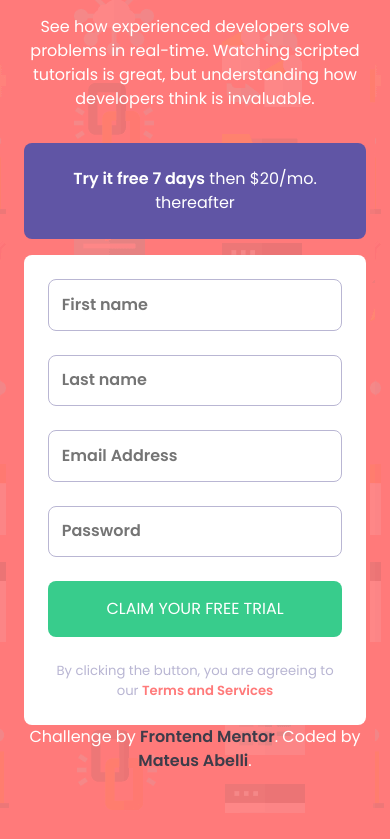
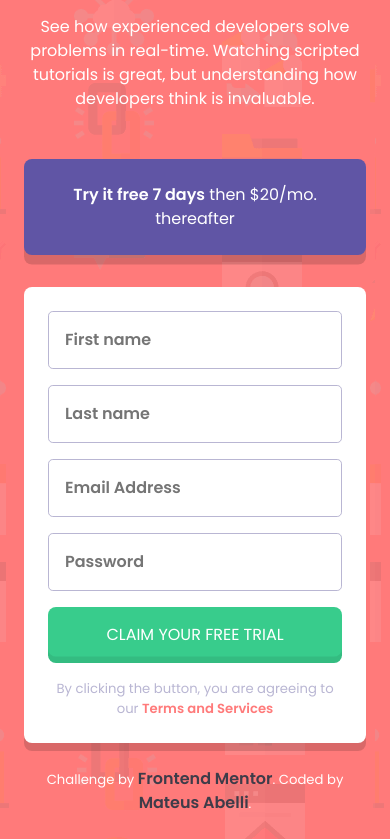
Before and after one commit to mateusabelli/intro-component-form, a plain HTML site: page index.html in a window 390 px wide. Shown: the part 107-946 px from the top of the page. Before the commit the page ends 920 px from the top, so only its background shows below. Drawn offline with Linux system fonts and the light colour scheme.

Commit message:
Updated mobile styles

```diff
--- a/style.css
+++ b/style.css
@@ -92,6 +92,7 @@ select {
   }
 }
 
+/* Base styles */
 h1 {
   line-height: 1.3;
 }
@@ -104,7 +105,7 @@ body {
 
   display: grid;
   padding: 1.5rem;
-  grid-template-rows: 1fr 4rem;
+  grid-template-rows: 1fr 3rem;
 
   background-color: var(--clr-primary-400a);
   background-image: url("./images/bg-intro-mobile.png");
@@ -125,16 +126,17 @@ body {
 
 .content-subtitle {
   font-size: 1rem;
-  margin-bottom: 2rem;
+  margin-bottom: 3rem;
 }
 
 /* -------- Offer widget -------- */
 .offer-widget {
   color: var(--clr-neutral-100);
+  padding: 1.5em 3em;
+  margin-bottom: 2rem;
+  border-radius: 0.5rem;
   background-color: var(--clr-accent-400);
-  padding: 1.5em 3em;
-  margin-bottom: 1rem;
-  border-radius: 0.5rem;
+  box-shadow: 0 0.6rem 0rem 0rem rgba(0, 0, 0, 0.15);
 }
 
 .offer-widget-title > span {
@@ -144,17 +146,19 @@ body {
 /* -------- Offer form -------- */
 .offer-form {
   display: grid;
-  gap: 1.5rem;
+  gap: 1rem;
   padding: 1.5rem;
+  margin-bottom: 1.5rem;
+  border-radius: 0.5rem;
   background-color: var(--clr-neutral-100);
-  border-radius: 0.5rem;
+  box-shadow: 0 0.5rem 0rem 0rem rgba(0, 0, 0, 0.15);
 }
 
 .offer-form-input {
-  padding: 0.8rem;
+  min-width: 100%;
+  padding: 1rem;
+  border-radius: 0.3rem;
   border: 1px solid var(--clr-neutral-200);
-  border-radius: 0.5rem;
-  min-width: 100%;
 }
 
 .offer-form-input::placeholder {
@@ -162,17 +166,18 @@ body {
 }
 
 .form-submit-button {
-  background-color: var(--clr-primary-400b);
+  color: var(--clr-neutral-100);
+  text-transform: uppercase;
   padding: 1em;
   border: none;
-  color: var(--clr-neutral-100);
-  text-transform: uppercase;
+  background-color: var(--clr-primary-400b);
   border-radius: 0.5rem;
+  box-shadow: inset 0 -0.4rem 0rem 0rem rgba(0, 0, 0, 0.08);
 }
 
 .form-footer-terms {
+  color: var(--clr-neutral-200);
   font-size: 0.825rem;
-  color: var(--clr-neutral-200);
 }
 
 .form-footer-terms > a {
@@ -183,11 +188,13 @@ body {
 
 /* -------- Footer attribution -------- */
 .attribution {
+  font-size: 0.825rem;
   font-weight: var(--fw-400);
 }
 
 .attribution a {
+  color: var(--clr-neutral-700);
+  font-size: 1rem;
+  font-weight: var(--fw-600);
   text-decoration: none;
-  font-weight: var(--fw-600);
-  color: var(--clr-neutral-700);
 }
```
